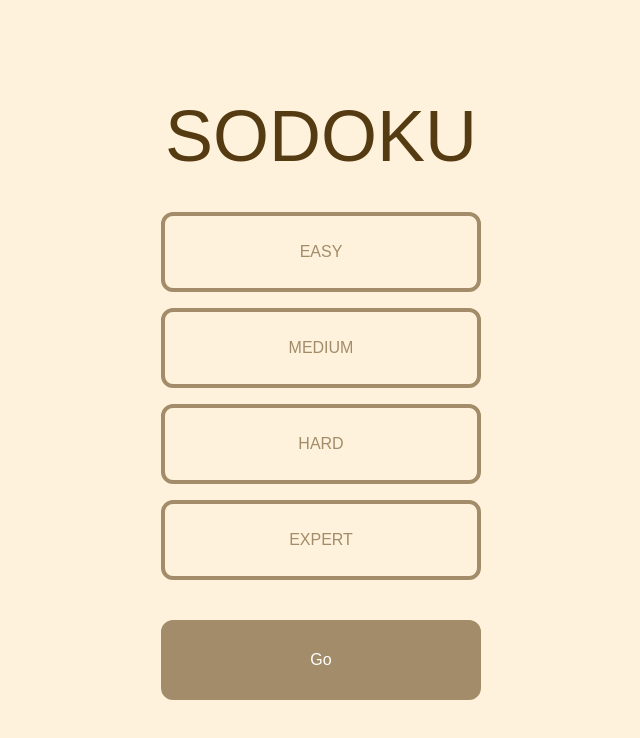
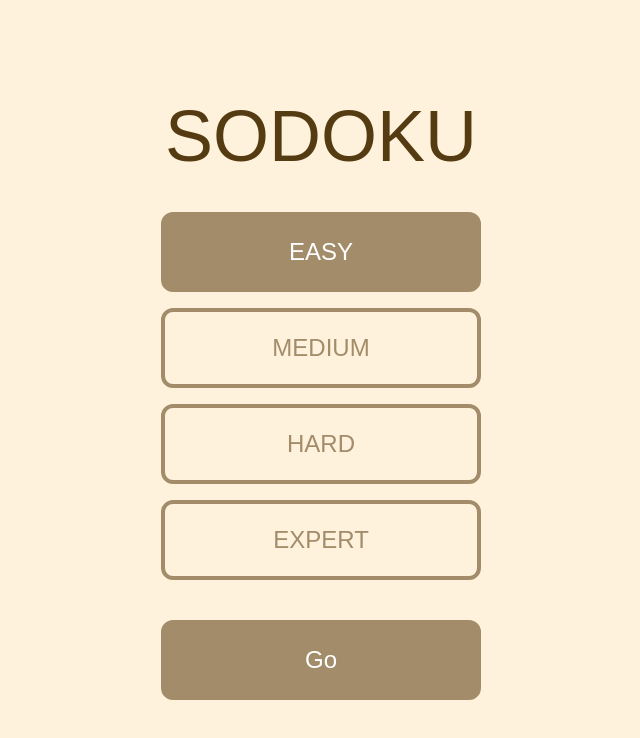
Before and after one commit to athenacheng15/sudoku, a React (Create React App) app: page / in a window 1280 px wide. Shown: the top 738 px of the page, without its empty margins (319-959 px from the left). Built offline with nearby package versions, Linux system fonts and the light colour scheme; a web font is replaced by a local one.

Commit message:
feat : navigate to puzzle with level params

```diff
--- a/src/components/difficulty-btn.tsx
+++ b/src/components/difficulty-btn.tsx
@@ -1,12 +1,26 @@
+import { cn } from "../utils/utils";
+
 interface DifficultyBtnProps {
 	label: string;
-	selected: boolean;
+	isSelected: boolean;
+	onClick: () => void;
 }
 
-export const DifficultyBtn = ({ label }: DifficultyBtnProps) => {
+export const DifficultyBtn = ({
+	label,
+	isSelected,
+	onClick,
+}: DifficultyBtnProps) => {
 	return (
-		<button className="text-theme border-theme border-4 border-solid rounded-xl w-80 h-20 hover:bg-theme-light transition">
-			{label}
+		<button
+			className={cn(
+				"text-theme border-theme border-4 border-solid rounded-xl w-80 h-20 hover:bg-theme-light transition text-2xl",
+				isSelected &&
+					"bg-[#A28C69] text-white hover:bg-theme-hover hover:border-theme-hover"
+			)}
+			onClick={onClick}
+		>
+			{label.toUpperCase()}
 		</button>
 	);
 };
--- a/src/pages/home/index.tsx
+++ b/src/pages/home/index.tsx
@@ -1,15 +1,30 @@
+import { useState } from "react";
+import { useNavigate } from "react-router-dom";
+
+import { LevelEnum } from "../../types";
 import { DifficultyBtn } from "../../components/difficulty-btn";
+
 export const Home = () => {
+	const navigate = useNavigate();
+	const [currentLevel, setCurrentLevel] = useState<LevelEnum>(LevelEnum.EASY);
+	const levels = Object.values(LevelEnum);
 	return (
 		<div className="flex flex-col items-center justify-center">
 			<p className="text-font-dark text-7xl">SODOKU</p>
 			<div className="flex flex-col items-center justify-center space-y-4 my-10">
-				<DifficultyBtn selected label="EASY" />
-				<DifficultyBtn selected label="MEDIUM" />
-				<DifficultyBtn selected label="HARD" />
-				<DifficultyBtn selected label="EXPERT" />
+				{levels.map((level) => (
+					<DifficultyBtn
+						key={level}
+						label={level}
+						isSelected={level === currentLevel}
+						onClick={() => setCurrentLevel(level)}
+					/>
+				))}
 			</div>
-			<button className="text-white border-theme bg-theme hover:bg-theme-hover hover:border-theme-hover transition border-4 border-solid rounded-xl w-80 h-20">
+			<button
+				className="text-2xl text-white border-theme bg-theme hover:bg-theme-hover hover:border-theme-hover transition border-4 border-solid rounded-xl w-80 h-20"
+				onClick={() => navigate(`/puzzle/${currentLevel}`)}
+			>
 				Go
 			</button>
 		</div>
--- /dev/null
+++ b/src/types.ts
@@ -0,0 +1,6 @@
+export enum LevelEnum {
+	EASY = "easy",
+	MEDIUM = "medium",
+	HARD = "hard",
+	EXPERT = "expert",
+}
```
